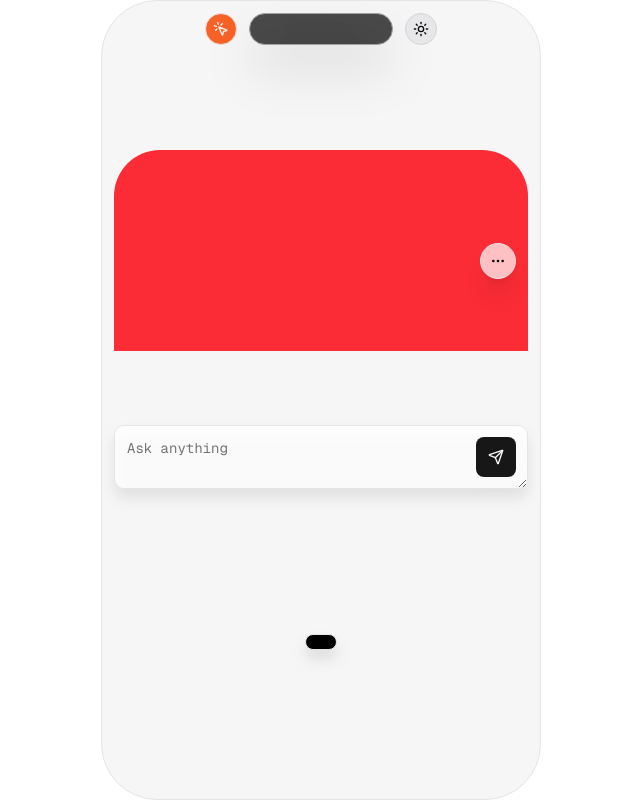
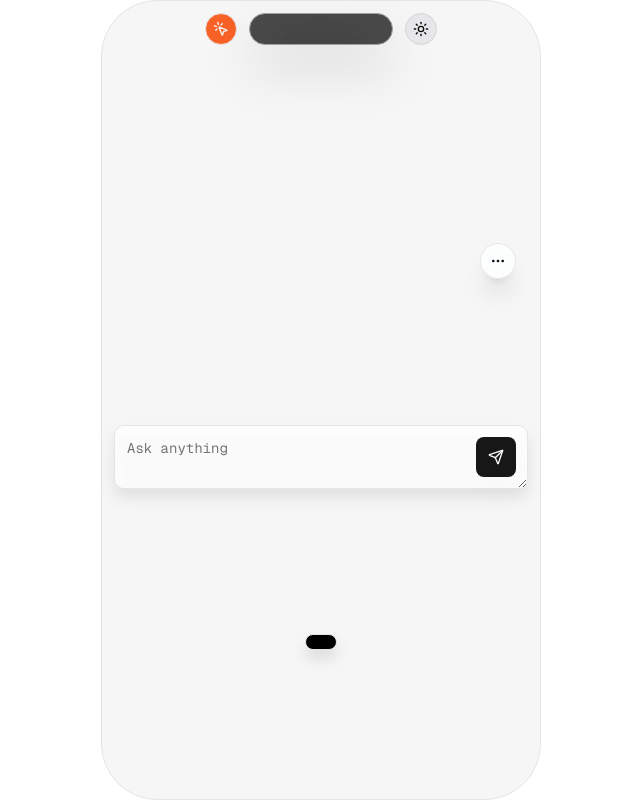
Before and after one commit to AJ1732/mistral-chat-app, a Next.js app: page /chat in a window 1280 px wide. Shown: the whole page, without its empty margins (319-959 px from the left). Built offline with nearby package versions, Linux system fonts and the light colour scheme.

Commit message:
chore: update projects section

```diff
--- a/features/chats/components/chat-dialogs.tsx
+++ b/features/chats/components/chat-dialogs.tsx
@@ -35,7 +35,7 @@ export default function ChatDialogs() {
         ease: [0.34, 1.56, 0.64, 1],
       }}
       className={cn(
-        "no-scrollbar h-full bg-red-500 relative z-0 -mb-16 h-full flex-1 overflow-y-auto pb-2",
+        "no-scrollbar h-full  relative z-0 -mb-16 h-full flex-1 overflow-y-auto pb-2",
         !isViewOpen && "md:rounded-t-[2.875rem]",
       )}
     >
```
